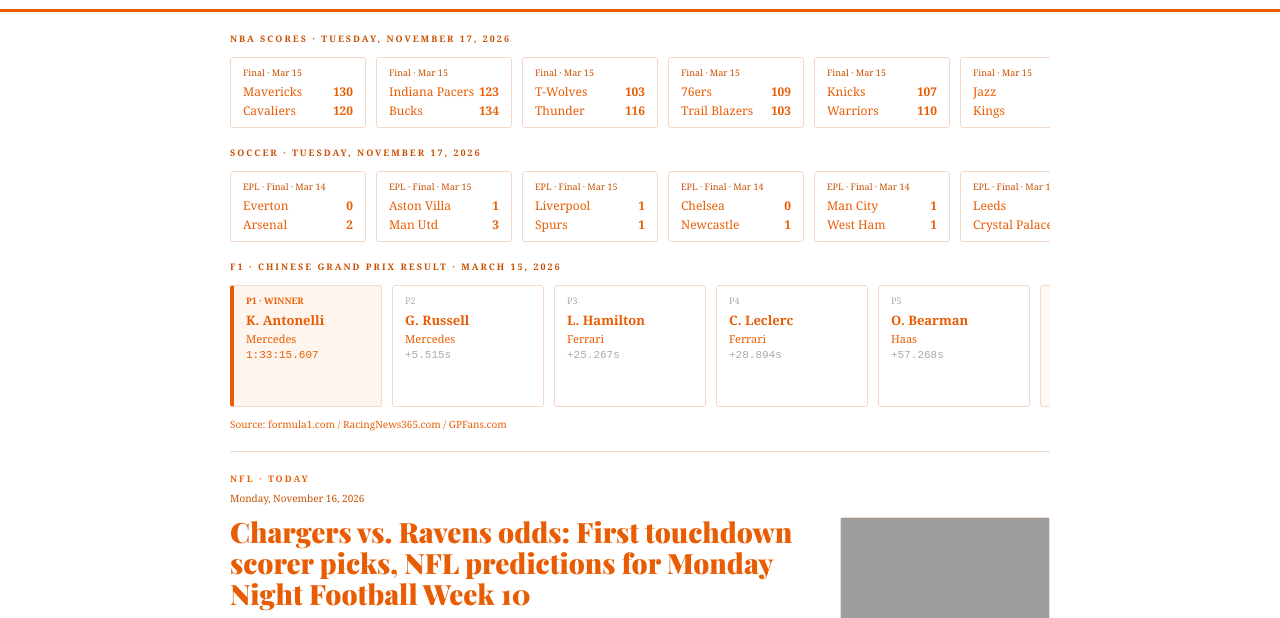
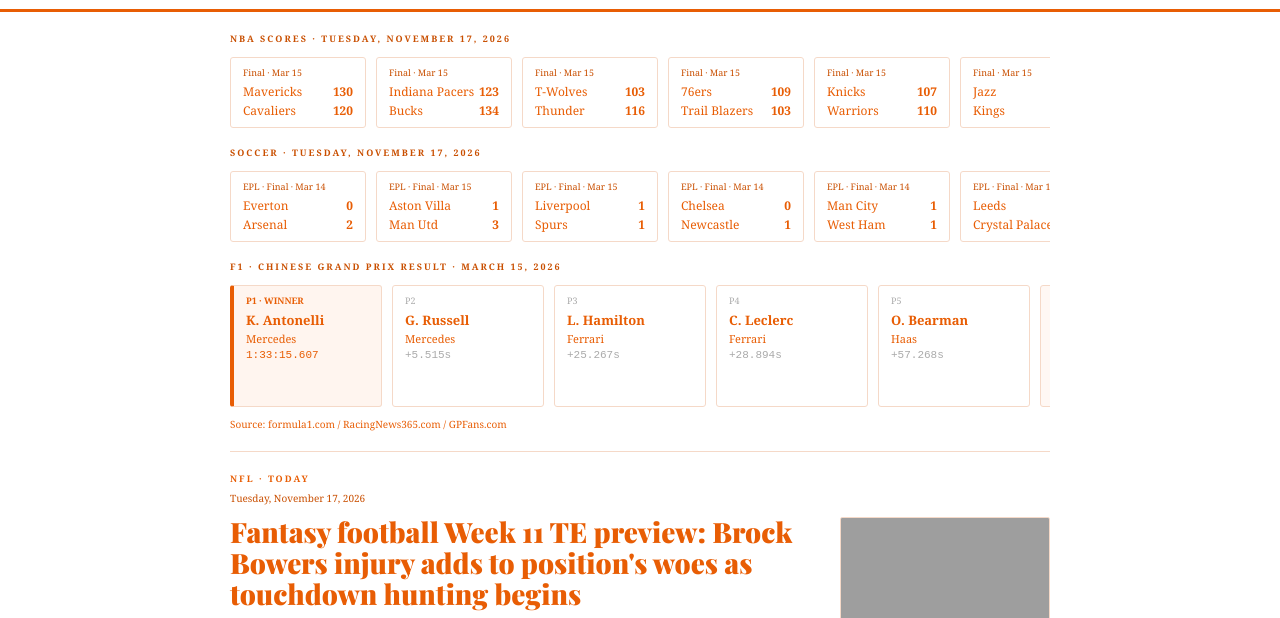
Before and after one commit to ashermorgan8811/Sports-news3, a plain HTML site: page index.html in a window 1280 px wide. Shown: the part 163-781 px from the top of the page. Drawn offline with nearby package versions, Linux system fonts and the light colour scheme; grey boxes are pictures that could not be loaded; a web font is replaced by a local one.

Commit message:
Daily update 2026-11-17 18:41 UTC

```diff
--- a/index.html
+++ b/index.html
@@ -207,7 +207,7 @@ function msUntilNext() {
 
 const DOY        = getEditionDay();
 const DATE_LABEL = getEditionLabel();
-const DATE_ISO = '2026-11-16'; // auto-updated 2026-11-16
+const DATE_ISO = '2026-11-17'; // auto-updated 2026-11-17
 function shuffle(arr) {
   const a = [...arr];
   let s = ((DOY + 1) * 2654435769) >>> 0;
@@ -322,17 +322,18 @@ const NCAA_1S = [
 ];
 
 const ALL_LEADS = [
-  {id:'live_0',tag:'NBA · Today',date:'Monday, November 16, 2026',query:'basketball nba arena game action',seed:320,headline:'HQ PM Newsletter 11/16/2026',deck:'What to watch Monday night: Chargers vs. Ravens MNF, Blazers vs. Timberwolves + more best bets...',body:['What to watch Monday night: Chargers vs. Ravens MNF, Blazers vs. Timberwolves + more best bets','Source: CBS Sports.'],sources:[{o:'CBS Sports',d:'Live RSS feed'}]},
-  {id:'live_1',tag:'EPL · Today',date:'Monday, November 16, 2026',query:'soccer football stadium crowd match',seed:321,headline:'How Frank can restore reputation and save Crystal Palace',deck:'Will Thomas Frank - now confirmed as the new manager of Crystal Palace - rebuild his reputation at Selhurst Park after a bruising time at To...',body:['Will Thomas Frank - now confirmed as the new manager of Crystal Palace - rebuild his reputation at Selhurst Park after a bruising time at Tottenham?','Source: BBC Sport.'],sources:[{o:'BBC Sport',d:'Live RSS feed'}]},
-  {id:'live_2',tag:'NFL · Today',date:'Monday, November 16, 2026',query:'american football stadium crowd field',seed:322,headline:'Chargers vs. Ravens odds: First touchdown scorer picks, NFL predictions for Monday Night Football Week 10',deck:'Here are our top picks for first touchdown prediction markets on Monday Night Football between the Chargers and Ravens to end Week 10...',body:['Here are our top picks for first touchdown prediction markets on Monday Night Football between the Chargers and Ravens to end Week 10','Source: CBS Sports.'],sources:[{o:'CBS Sports',d:'Live RSS feed'}]},
-  {id:'live_3',tag:'Sports · Today',date:'Monday, November 16, 2026',query:'sports arena crowd cheering',seed:323,headline:'Robertson eclipses Dalglish to become Scotland\'s most capped man',deck:'Andy Robertson has taken over from Kenny Dalglish as Scotland\'s most-capped player, making his 103rd appearance in Monday\'s Nations League g...',body:['Andy Robertson has taken over from Kenny Dalglish as Scotland\'s most-capped player, making his 103rd appearance in Monday\'s Nations League game against Switzerland.','Source: BBC Sport.'],sources:[{o:'BBC Sport',d:'Live RSS feed'}]}
+  {id:'live_0',tag:'NBA · Today',date:'Tuesday, November 17, 2026',query:'basketball nba arena game action',seed:321,headline:'College basketball rankings: Michigan State vs. Tennessee, Duke vs. Illinois highlight huge Tuesday',deck:'It\'s another loaded Tuesday in college basketball and that could have big implications for the Top 25 And 1...',body:['It\'s another loaded Tuesday in college basketball and that could have big implications for the Top 25 And 1','Source: CBS Sports.'],sources:[{o:'CBS Sports',d:'Live RSS feed'}]},
+  {id:'live_1',tag:'EPL · Today',date:'Tuesday, November 17, 2026',query:'soccer football stadium crowd match',seed:322,headline:'Rooney says he considered taking his own life at Man Utd',deck:'Wayne Rooney says he considered taking his own life during his playing days at Manchester United and was "speaking to a therapist to try and...',body:['Wayne Rooney says he considered taking his own life during his playing days at Manchester United and was "speaking to a therapist to try and figure out what was up".','Source: BBC Sport.'],sources:[{o:'BBC Sport',d:'Live RSS feed'}]},
+  {id:'live_2',tag:'NFL · Today',date:'Tuesday, November 17, 2026',query:'american football stadium crowd field',seed:323,headline:'Fantasy football Week 11 TE preview: Brock Bowers injury adds to position\'s woes as touchdown hunting begins',deck:'After a brutal Week 10, Fantasy managers face tough tight end decisions as Chigoziem Okonkwo and Colston Loveland offer hope...',body:['After a brutal Week 10, Fantasy managers face tough tight end decisions as Chigoziem Okonkwo and Colston Loveland offer hope','Source: CBS Sports.'],sources:[{o:'CBS Sports',d:'Live RSS feed'}]},
+  {id:'live_3',tag:'Sports · Today',date:'Tuesday, November 17, 2026',query:'sports arena crowd cheering',seed:324,headline:'South Africa head coach Erasmus banned for six matches',deck:'South Africa head coach Rassie Erasmus has been banned for six matches by World Rugby over comments he made about match officials....',body:['South Africa head coach Rassie Erasmus has been banned for six matches by World Rugby over comments he made about match officials.','Source: BBC Sport.'],sources:[{o:'BBC Sport',d:'Live RSS feed'}]}
 ];
 
 const ALL_RECAPS = [
-  {id:'recap_0',tag:'NBA · Recap',date:'Monday, November 16, 2026',query:'basketball nba arena game action',seed:370,headline:'Today\'s top games to watch, best bets, odds: Chargers vs. Ravens on MNF, Blazers vs. Timberwolves and more',teams:'',body:['Find best bets and props for the biggest games in sports on Monday from the SportsLine Projection Model and top CBS Sports experts'],km:'',sources:[{o:'CBS Sports',d:'Live RSS feed'}]},
-  {id:'recap_1',tag:'NFL · Recap',date:'Monday, November 16, 2026',query:'american football stadium crowd field',seed:371,headline:'Chargers vs. Ravens props: \'Monday Night Football\' same-game parlay picks, best bets from SportsLine AI',teams:'',body:['SportsLine\'s machine-learning AI reveals its \'Monday Night Football\' props for Baltimore vs. Los Angeles'],km:'',sources:[{o:'CBS Sports',d:'Live RSS feed'}]},
-  {id:'recap_2',tag:'Sports · Recap',date:'Monday, November 16, 2026',query:'sports arena crowd cheering',seed:372,headline:'Has Trafford replaced Pickford as England No 1?',teams:'',body:['James Trafford was given a chance to stake his claim as England\'s new number one - and away to the world champions, he absolutely took it.'],km:'',sources:[{o:'BBC Sport',d:'Live RSS feed'}]},
-  {id:'recap_3',tag:'Sports · Recap',date:'Monday, November 16, 2026',query:'sports arena crowd cheering',seed:373,headline:'Five-try Joseph set to start for England against All Blacks',teams:'',body:['England\'s Will Joseph is in line to retain his place for Saturday\'s blockbuster Nations Championship meeting with New Zealand after scoring five tries against Japan.'],km:'',sources:[{o:'BBC Sport',d:'Live RSS feed'}]}
+  {id:'recap_0',tag:'NBA · Recap',date:'Tuesday, November 17, 2026',query:'basketball nba arena game action',seed:371,headline:'Week 11 Fantasy football waiver wire: Mark Andrews tops slim pickings as six-team bye creates roster headaches',teams:'',body:['Six teams on bye leave Fantasy managers scrambling for help, with Mark Andrews, Cam Ward and Xavier Hutchinson among the top adds'],km:'',sources:[{o:'CBS Sports',d:'Live RSS feed'}]},
+  {id:'recap_1',tag:'EPL · Recap',date:'Tuesday, November 17, 2026',query:'soccer football stadium crowd match',seed:372,headline:'Arsenal Double winner Storey dies aged 81',teams:'',body:['Former Arsenal and England midfielder Peter Storey - who helped the Gunners win the Double in 1970-71 - has died at the age of 81.'],km:'',sources:[{o:'BBC Sport',d:'Live RSS feed'}]},
+  {id:'recap_2',tag:'NFL · Recap',date:'Tuesday, November 17, 2026',query:'american football stadium crowd field',seed:373,headline:'Taxes hurt: Breaking down an NFL player\'s weekly pay stub and where all the money goes',teams:'',body:['A pay stub included in the Chiefs receiver\'s bankruptcy filing shows how taxes, garnishments, union dues and an NFL fine can cut earnings in half or worse'],km:'',sources:[{o:'CBS Sports',d:'Live RSS feed'}]},
+  {id:'recap_3',tag:'Sports · Recap',date:'Tuesday, November 17, 2026',query:'sports arena crowd cheering',seed:374,headline:'FA wants to host Nations League finals in England',teams:'',body:['England could host the Nations League finals this season after Football Association officials register their interest.'],km:'',sources:[{o:'BBC Sport',d:'Live RSS feed'}]},
+  {id:'recap_4',tag:'Sports · Recap',date:'Tuesday, November 17, 2026',query:'sports arena crowd cheering',seed:375,headline:'Woods set to return next month after two years out',teams:'',body:['Tiger Woods is set to return to competitive golf in December for the first time in more than two years.'],km:'',sources:[{o:'BBC Sport',d:'Live RSS feed'}]}
 ];
 
 const ALL_STATS = [
```
